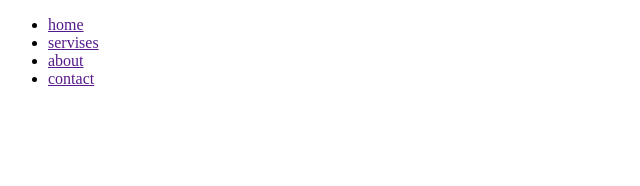
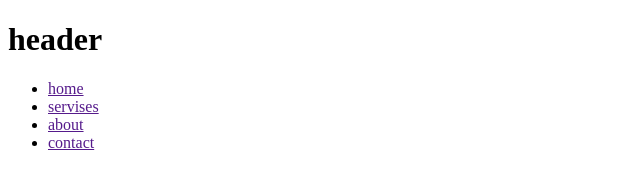
Before and after one commit to Alilotfii/git-flex, a plain HTML site: page index.html in a window 1280 px wide. Shown: the whole page, without its empty margins (0-640 px from the left). Drawn offline with Linux system fonts and the light colour scheme.

Commit message:
new header added

```diff
--- a/index.html
+++ b/index.html
@@ -8,6 +8,9 @@
 </head>
 <body>
     <header>
+        <h1>
+            header
+        </h1>
         <nav>
 <ul>
 
```
